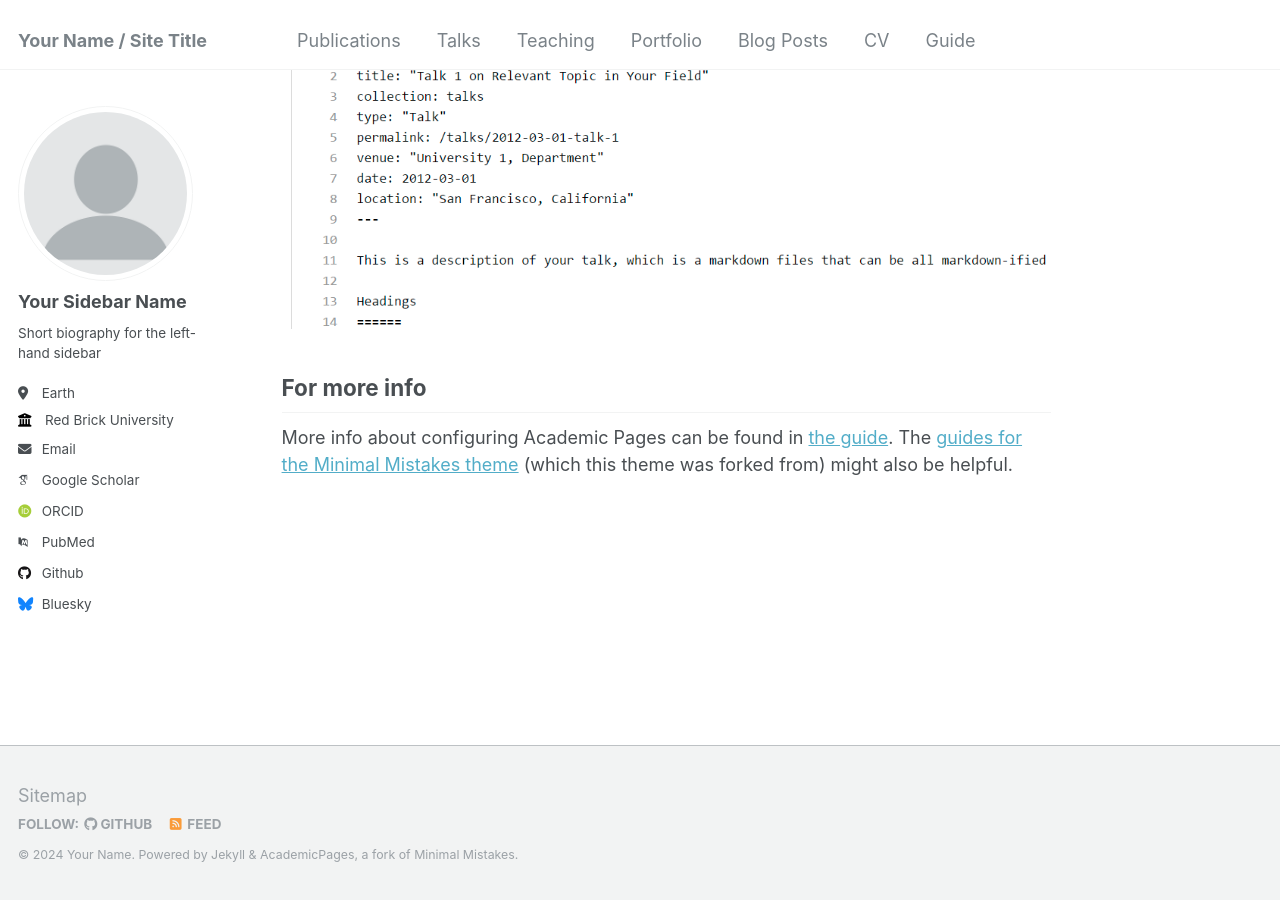
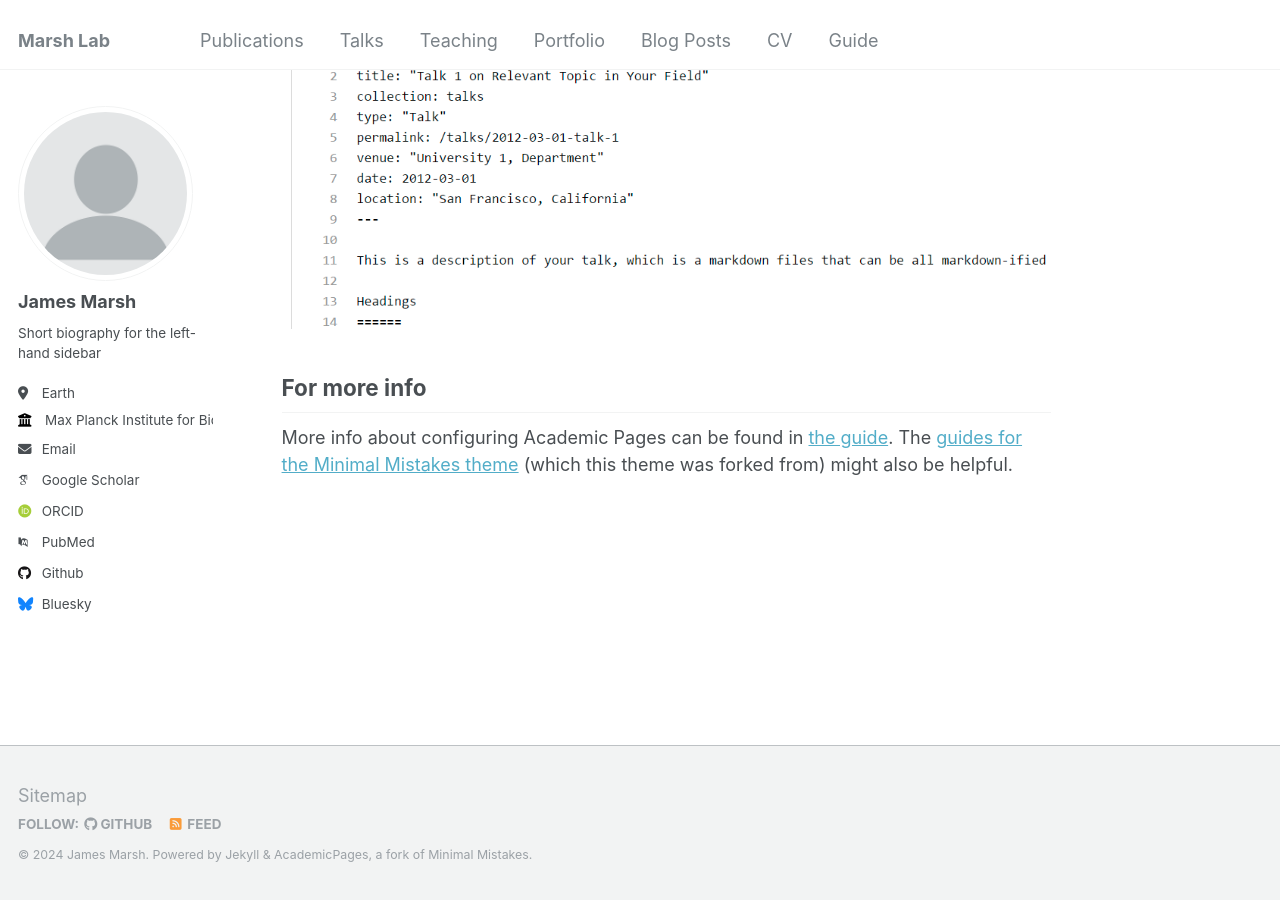
Before and after one commit to marshjw/marshomics.github.io, a Jekyll site: the page built from _pages/about.md, in a window 1280 px wide and 900 px high, scrolled down 2660 px. Built offline with Jekyll 4.4.1, drawn with Linux system fonts in a browser that asks for light colours; some web fonts are replaced.

Commit message:
Update _config.yml

```diff
--- a/_config.yml
+++ b/_config.yml
@@ -8,13 +8,13 @@
 
 # Basic Site Settings
 locale                   : "en-US"
-title                    : "Your Name / Site Title"
+title                    : "Marsh Lab"
 title_separator          : "-"
-name                     : &name "Your Name"
-description              : &description "personal description"
-url                      : https://academicpages.github.io # the base hostname & protocol for your site e.g. "https://mmistakes.github.io"
+name                     : &name "James Marsh"
+description              : &description "Lab description here"
+url                      : https://marshomics.github.io # the base hostname & protocol for your site e.g. "https://mmistakes.github.io"
 baseurl                  : "" # the subpath of your site, e.g. "/blog"
-repository               : "academicpages/academicpages.github.io"
+repository               : "marshomics/marshomics.github.io"
 
 # Site Author - The following control what appear as part of the author content on the side bar.
 #               If a field is blank the icon and link will not appear, otherwise it will be shown.
@@ -22,13 +22,13 @@ repository               : "academicpages/academicpages.github.io"
 author:
   # Biographic information
   avatar           : "profile.png"
-  name             : "Your Sidebar Name"
+  name             : "James Marsh"
   pronouns         : # example: "she/her"
   bio              : "Short biography for the left-hand sidebar"
   location         : "Earth"
-  employer         : "Red Brick University"
+  employer         : "Max Planck Institute for Biology"
   uri              : # URL
-  email            : "none@example.org"
+  email            : "james.marsh@tuebingen.mpg.de"
 
   # Academic websites
   arxiv            : # URL - Update with the correct link to your profile
@@ -43,12 +43,12 @@ author:
   bitbucket        : # Username - Update with your username on the site
   codepen          : # Username
   dribbble         : # Username
-  github           : "academicpages"
+  github           : "marshomics"
   kaggle           : # Username
   stackoverflow    : # User number or user number and name (i.e., use "1" or "1/jeff-atwood")
 
   # Social media
-  bluesky          : "bsky.app" # Replace this with you Bluesky username
+  bluesky          : "jmarsh.bsky" # Replace this with you Bluesky username
   facebook         : # Username
   flickr           : # Username
   foursquare       : # Username
```
